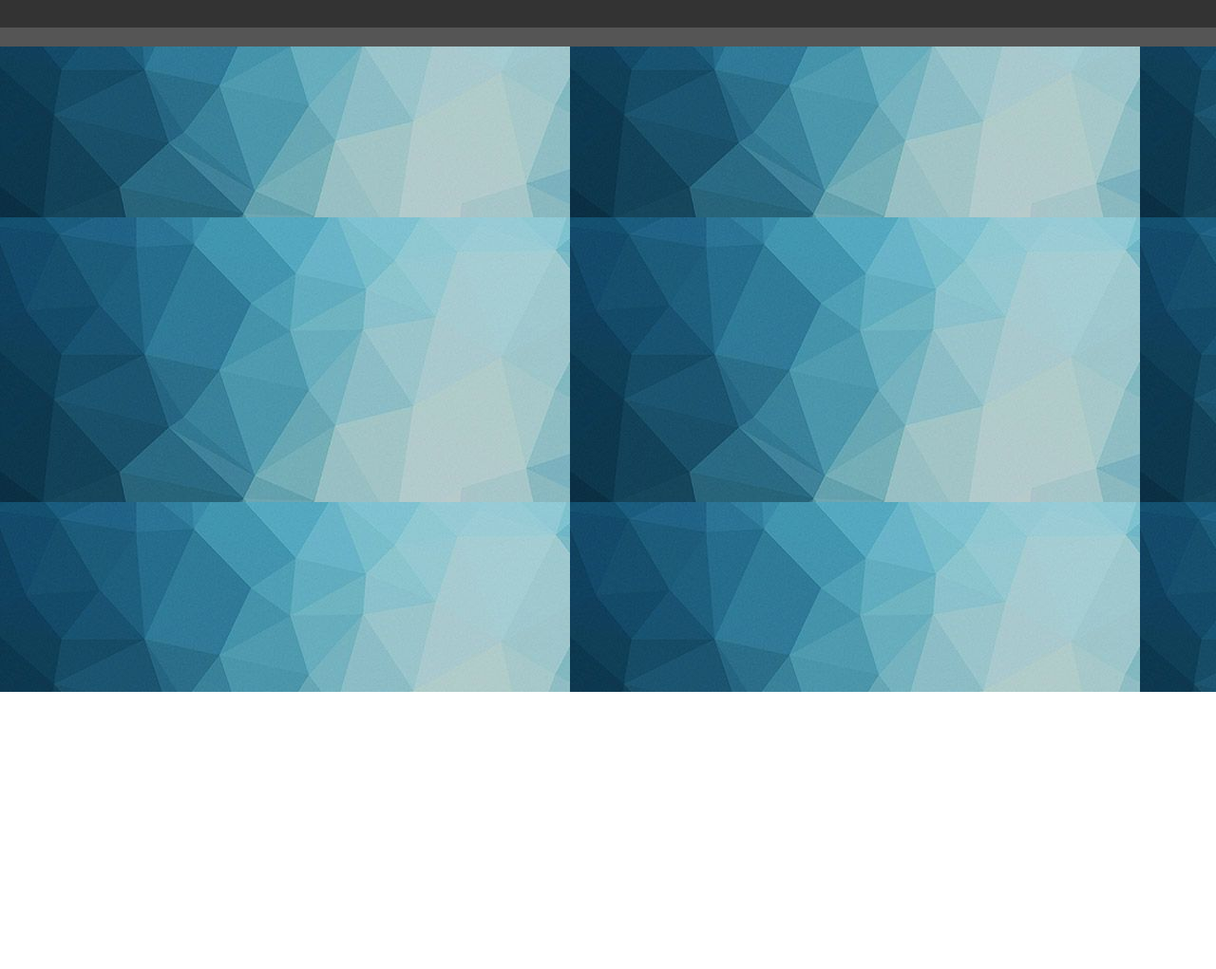
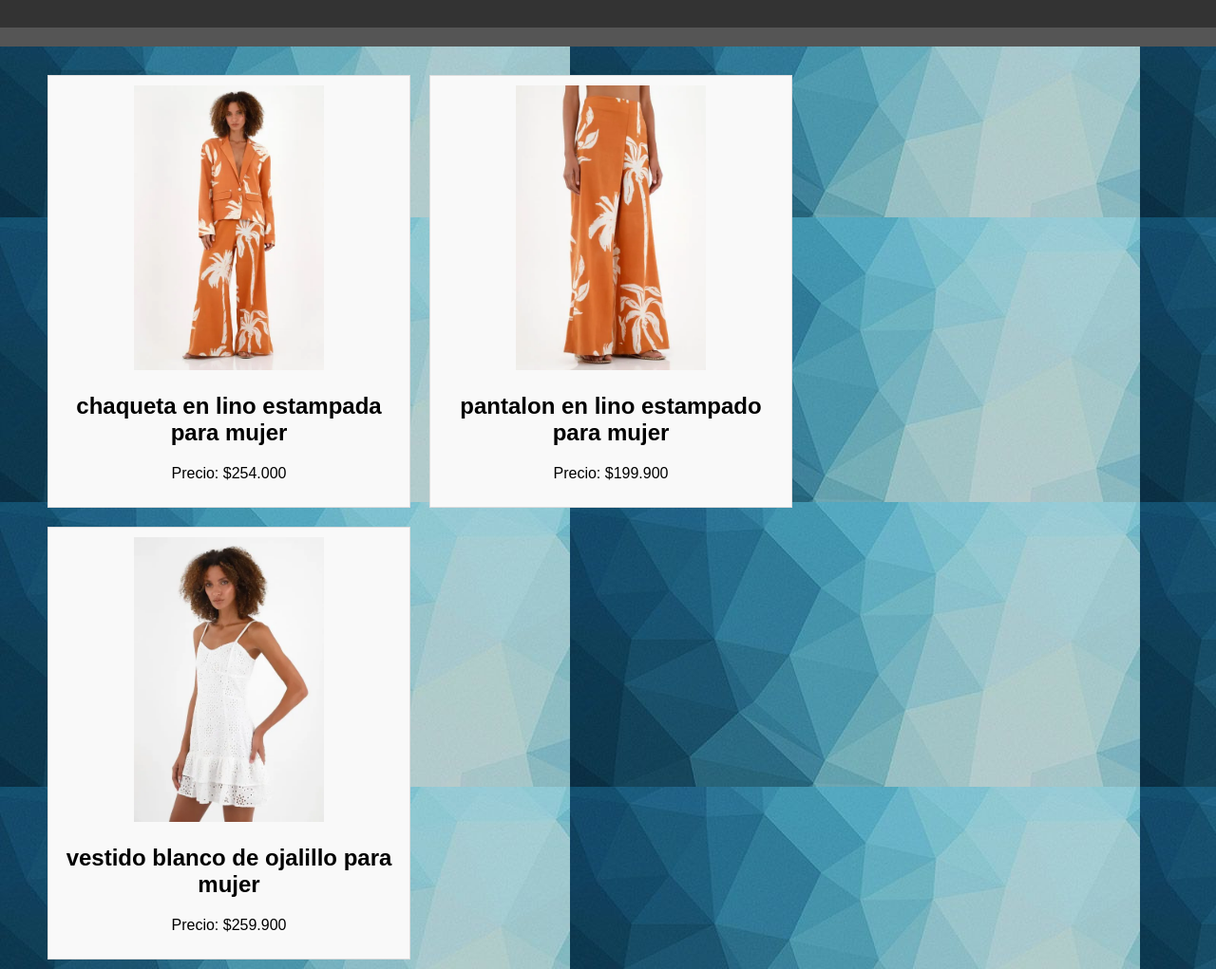
Before and after one commit to OscarTajumbina/Tienda-de-ropa, a plain HTML site: page index -5.html in a window 1280 px wide. Shown: the part 71-1092 px from the top of the page at 95% size. Before the commit the page ends 800 px from the top, so only its background shows below. Drawn offline with Linux system fonts and the light colour scheme.

Commit message:
guardando producde mujer

```diff
--- a/index -5.html
+++ b/index -5.html
@@ -55,6 +55,25 @@ body {
     <a href="#"contactos ></a>
 
 </nav>
+<div class="container">
+    <div class="product">
+      <img src="imagenes_pagina5/imagen 1 pagina5.webp" alt="Imagen 1">
+      <h2>chaqueta en lino  estampada para mujer </h2>
+      <p>Precio: $254.000</p>
+    </div>
+
+    <div class="product">
+      <img src="imagenes_pagina5/iamgen 2 de pagina 5.webp" alt="Imagen 2">
+      <h2>pantalon en lino estampado para mujer  </h2>
+      <p>Precio: $199.900</p>
+    </div>
+
+    <div class="product">
+      <img src="imagenes_pagina5/imagen 3 pagina 5.webp" alt="Imagen 3">
+      <h2>vestido blanco de ojalillo para mujer </h2>
+      <p>Precio: $259.900</p>
+    </div>
+  </div>
 
 
 </body>
```
